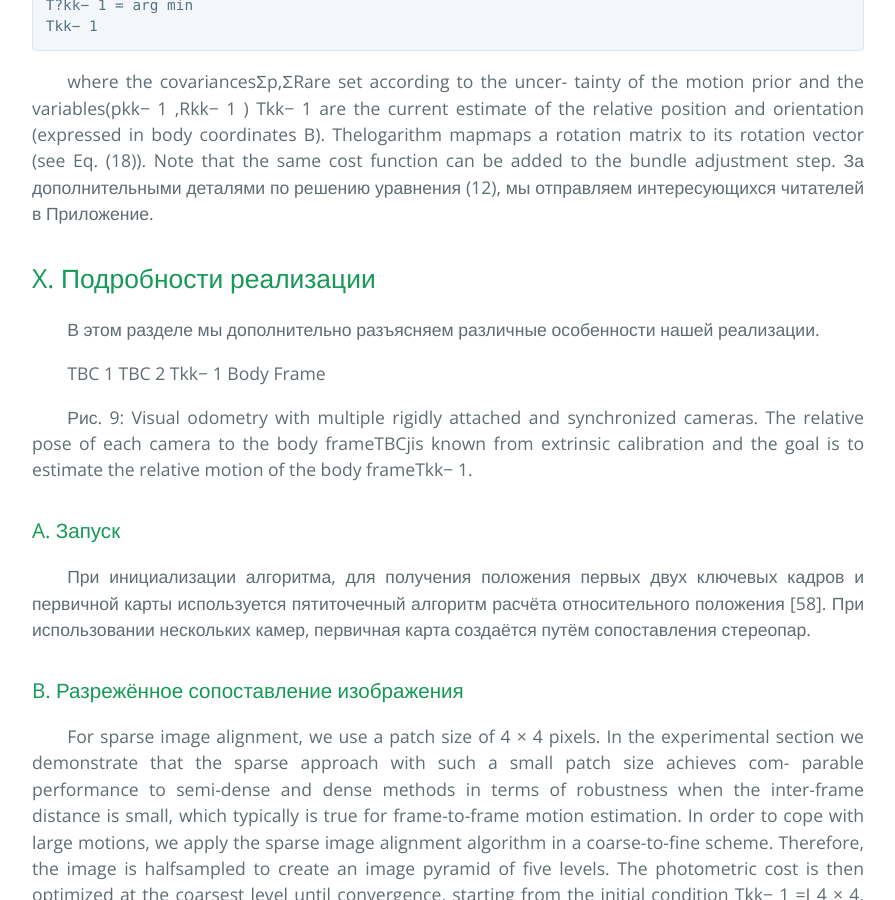
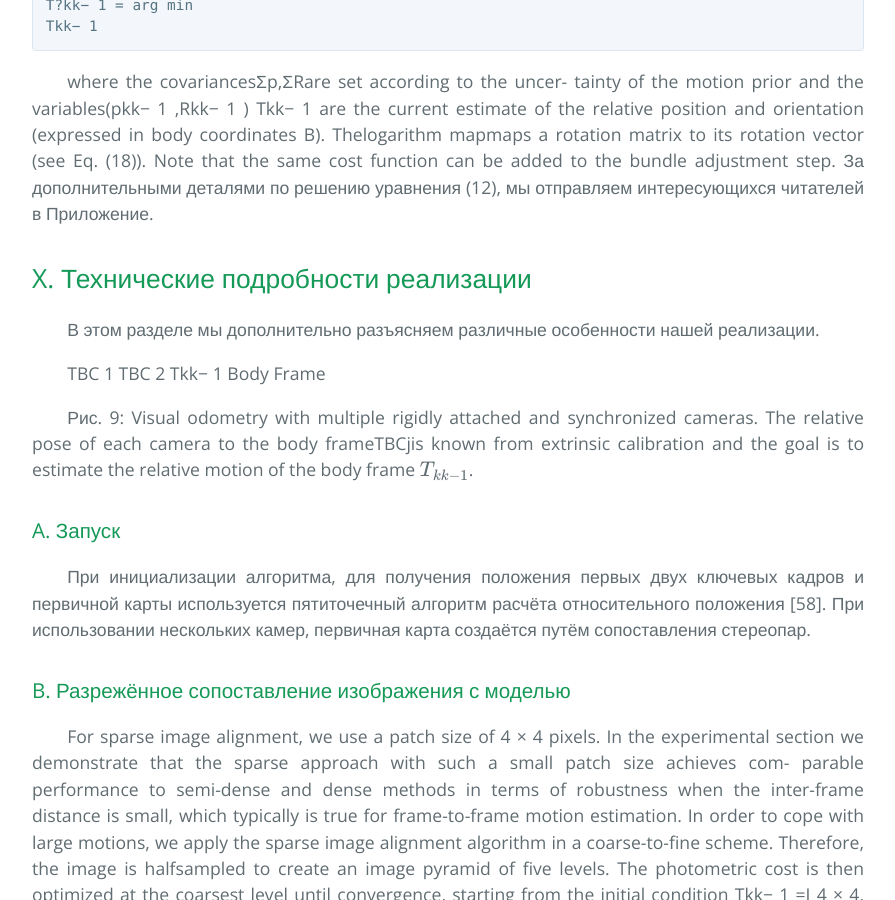
Before and after one commit to i-v-s/slam, a Jekyll site: the page built from svo2.md, in a window 1280 px wide and 900 px high, scrolled down 18169 px. Shown: the whole window, without its empty margins (192-1087 px from the left). Built offline with Jekyll 4.4.1, drawn with Linux system fonts in a browser that asks for light colours; our own code applies the rules of GitHub Pages for plain Markdown files; formulas are drawn with MathJax 3.

Commit message:
Updated svo2.md

```diff
--- a/svo2.md
+++ b/svo2.md
@@ -896,7 +896,7 @@ Note that the same cost function can be added to the bundle
 adjustment step. За дополнительными деталями по решению уравнения (12),
 мы отправляем интересующихся читателей в Приложение.
 
-## X. Подробности реализации
+## X. Технические подробности реализации
 
 В этом разделе мы дополнительно разъясняем различные
 особенности нашей реализации.
@@ -907,7 +907,7 @@ Tkk− 1 Body Frame
 Рис. 9: Visual odometry with multiple rigidly attached and synchronized
 cameras. The relative pose of each camera to the body frameTBCjis known
 from extrinsic calibration and the goal is to estimate the relative motion of
-the body frameTkk− 1.
+the body frame $$T_{kk−1}$$.
 
 ### A. Запуск
 
@@ -918,7 +918,7 @@ the body frameTkk− 1.
 При использовании нескольких камер,
 первичная карта создаётся путём сопоставления стереопар.
 
-### B. Разрежённое сопоставление изображения
+### B. Разрежённое сопоставление изображения с моделью
 
 For sparse image alignment, we use a patch size of 4 × 4
 pixels. In the experimental section we demonstrate that the
```
